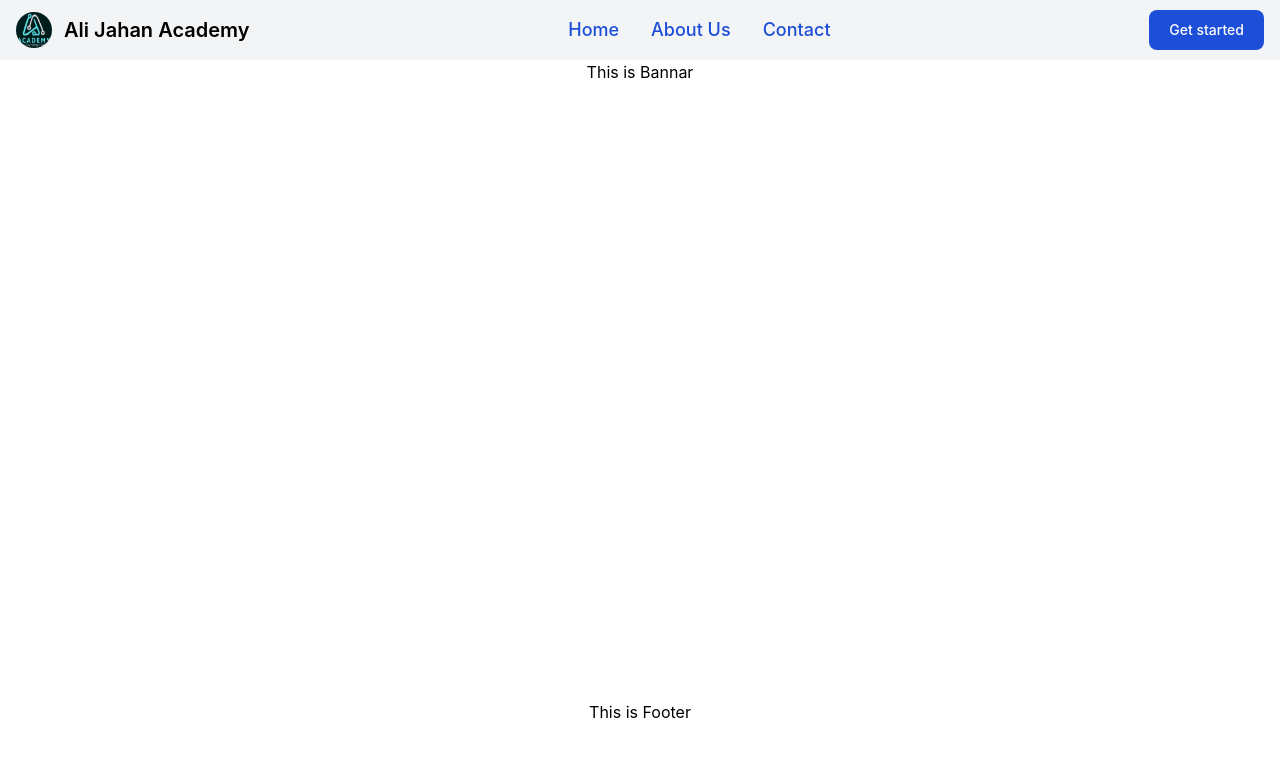
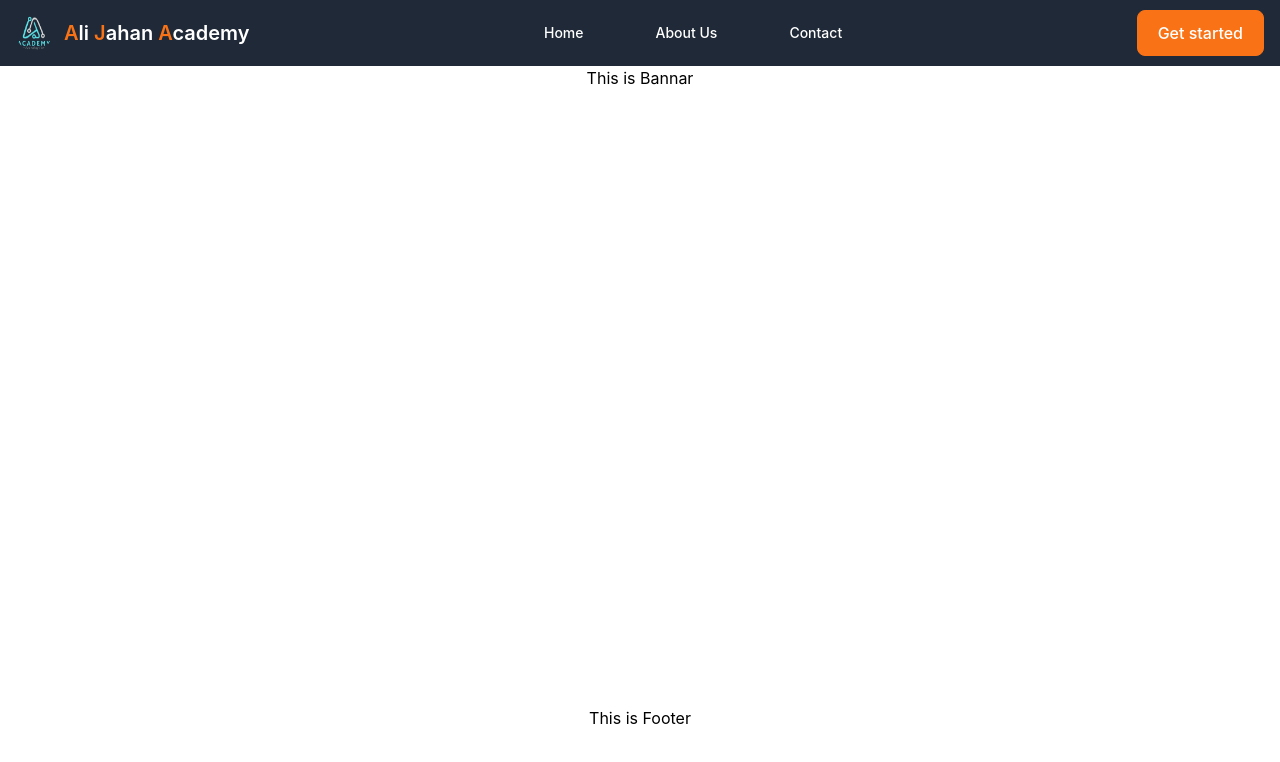
Before and after one commit to Ashraful2880/Client-AliJahan-Academy, a React (Create React App) app: page / in a window 1280 px wide. Shown: the top 762 px of the page. Built offline with nearby package versions, Linux system fonts and the light colour scheme.

Commit message:
Font Awesome Icon And Header Menu Added

```diff
--- a/package.json
+++ b/package.json
@@ -3,6 +3,9 @@
   "version": "0.1.0",
   "private": true,
   "dependencies": {
+    "@fortawesome/fontawesome-svg-core": "^6.1.1",
+    "@fortawesome/free-solid-svg-icons": "^6.1.1",
+    "@fortawesome/react-fontawesome": "^0.1.18",
     "@testing-library/jest-dom": "^5.16.4",
     "@testing-library/react": "^13.2.0",
     "@testing-library/user-event": "^13.5.0",
--- a/src/Components/Common/Header/Header.js
+++ b/src/Components/Common/Header/Header.js
@@ -1,38 +1,40 @@
+import { FontAwesomeIcon } from '@fortawesome/react-fontawesome';
+import { faBars } from '@fortawesome/free-solid-svg-icons';
 import React from 'react';
 import { Link } from 'react-router-dom';
-import Logo from "../../../Images/Logo.png";
+import Logo from "../../../Images/Logo-2.png";
 
 const Header = () => {
     return (
-        <div>
-            <nav className="bg-gray-100 border-gray-200 px-2 sm:px-4 py-2.5">
+        <nav className="bg-gray-800 sm:px-4 py-2.5">
             <div className="container flex flex-wrap justify-between items-center mx-auto">
                 <Link to="/home" className='flex items-center'>
                     <img src={Logo} className="mr-3 h-9 w-9 sm:h-9 rounded-full" alt="Main Logo" />
-                        <span className="self-center text-xl font-semibold whitespace-nowrap dark:text-white">Ali Jahan Academy</span>
+                    <p className="self-center text-xl text-white font-semibold whitespace-nowrap">
+                        <span className="text-orange-500">A</span>li <span className="text-orange-500">J</span>ahan <span className="text-orange-500">A</span>cademy
+                    </p>
                 </Link>
                 <div className="flex md:order-2">
-                        <button type="button" className="text-white bg-blue-700 hover:bg-blue-800 focus:ring-4 focus:outline-none focus:ring-blue-300 font-medium rounded-lg text-sm px-5 py-2.5 text-center mr-3 md:mr-0">Get started</button>
-                        <button data-collapse-toggle="mobile-menu-4" type="button" className="inline-flex items-center p-2 text-sm text-gray-500 rounded-lg md:hidden hover:bg-gray-100 focus:outline-none focus:ring-2 focus:ring-gray-200" aria-controls="mobile-menu-4" aria-expanded="false">
+                    <button type="button" className="text-white bg-orange-500 hover:bg-transparent border border-orange-500 font-medium rounded-lg text-md px-5 py-2.5 text-center mr-3 md:mr-0">Get started</button>
+                    <button data-collapse-toggle="mobile-menu-4" type="button" className="inline-flex items-center p-2 text-sm text-white rounded-lg md:hidden hover:bg-orange-500 focus:outline-none focus:ring-0" aria-controls="mobile-menu-4" aria-expanded="false">
                         <span className="sr-only">Open main menu</span>
-                            <svg className="w-6 h-6" fill="currentColor" viewBox="0 0 20 20" xmlns="http://www.w3.org/2000/svg"><path fill-rule="evenodd" d="M3 5a1 1 0 011-1h12a1 1 0 110 2H4a1 1 0 01-1-1zM3 10a1 1 0 011-1h12a1 1 0 110 2H4a1 1 0 01-1-1zM3 15a1 1 0 011-1h12a1 1 0 110 2H4a1 1 0 01-1-1z" clip-rule="evenodd"></path></svg>
-                            <svg className="hidden w-6 h-6" fill="currentColor" viewBox="0 0 20 20" xmlns="http://www.w3.org/2000/svg"><path fill-rule="evenodd" d="M4.293 4.293a1 1 0 011.414 0L10 8.586l4.293-4.293a1 1 0 111.414 1.414L11.414 10l4.293 4.293a1 1 0 01-1.414 1.414L10 11.414l-4.293 4.293a1 1 0 01-1.414-1.414L8.586 10 4.293 5.707a1 1 0 010-1.414z" clip-rule="evenodd"></path></svg>
+                        <FontAwesomeIcon icon={faBars} className="h-6 w-6" />
                     </button>
                 </div>
                 <div className="hidden justify-between items-center w-full md:flex md:w-auto md:order-1">
                     <ul className="flex flex-col mt-4 md:flex-row md:space-x-8 md:mt-0 md:text-sm md:font-medium">
                         <li>
-                                <Link to="/home" className="block py-2 pr-4 pl-3 text-white text-lg bg-blue-700 rounded md:bg-transparent md:text-blue-700 md:p-0" >
+                            <Link to="/home" className="block py-2 text-white text-md hover:bg-orange-500 px-5 rounded" >
                                 Home
                             </Link>
                         </li>
                         <li>
-                                <Link to="/about" className="block py-2 pr-4 pl-3 text-white text-lg bg-blue-700 rounded md:bg-transparent md:text-blue-700 md:p-0" >
+                            <Link to="/about" className="block py-2 text-white text-md hover:bg-orange-500 px-5 rounded" >
                                 About Us
                             </Link>
                         </li>
                         <li>
-                                <Link to="/contact" className="block py-2 pr-4 pl-3 text-white text-lg bg-blue-700 rounded md:bg-transparent md:text-blue-700 md:p-0" >
+                            <Link to="/contact" className="block py-2 text-white text-md hover:bg-orange-500 px-5 rounded" >
                                 Contact
                             </Link>
                         </li>
@@ -40,7 +42,6 @@ const Header = () => {
                 </div>
             </div>
         </nav>
-        </div>
     );
 };
 
```
Also changed, not shown: 1 other file (tests, documents, lock files or other folders). Lines whose indentation alone changed are shown as unchanged.
